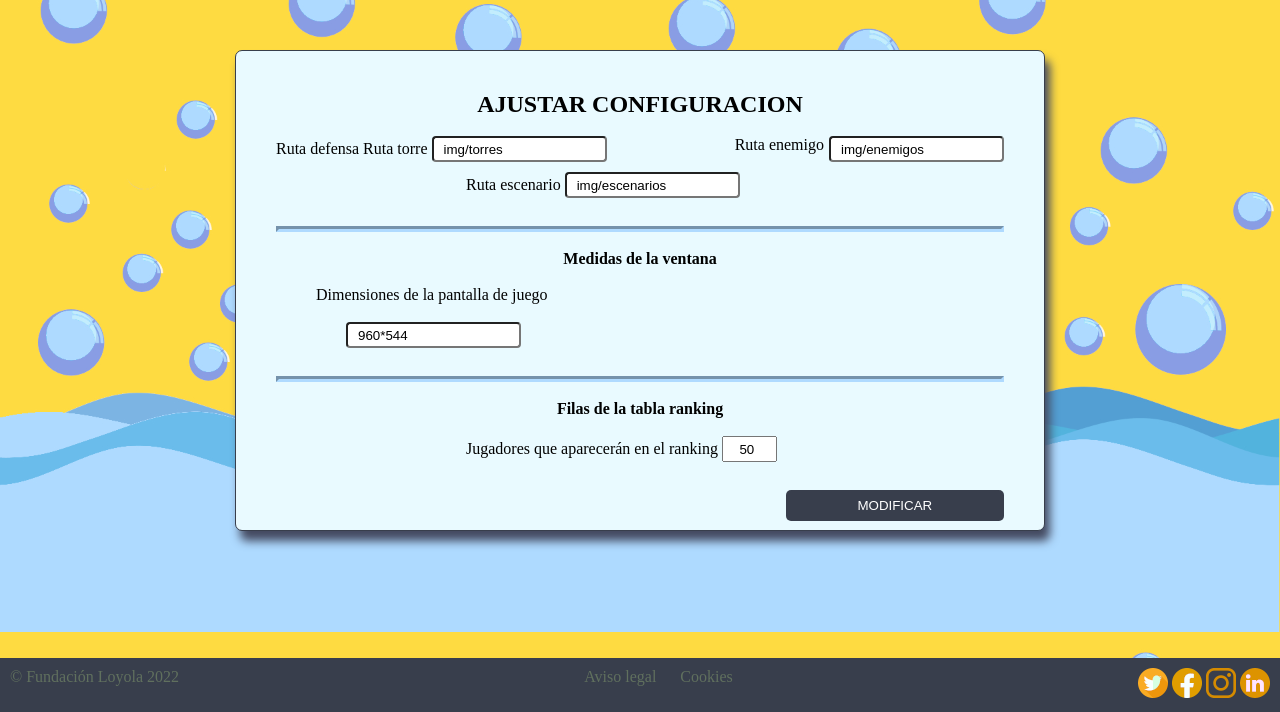
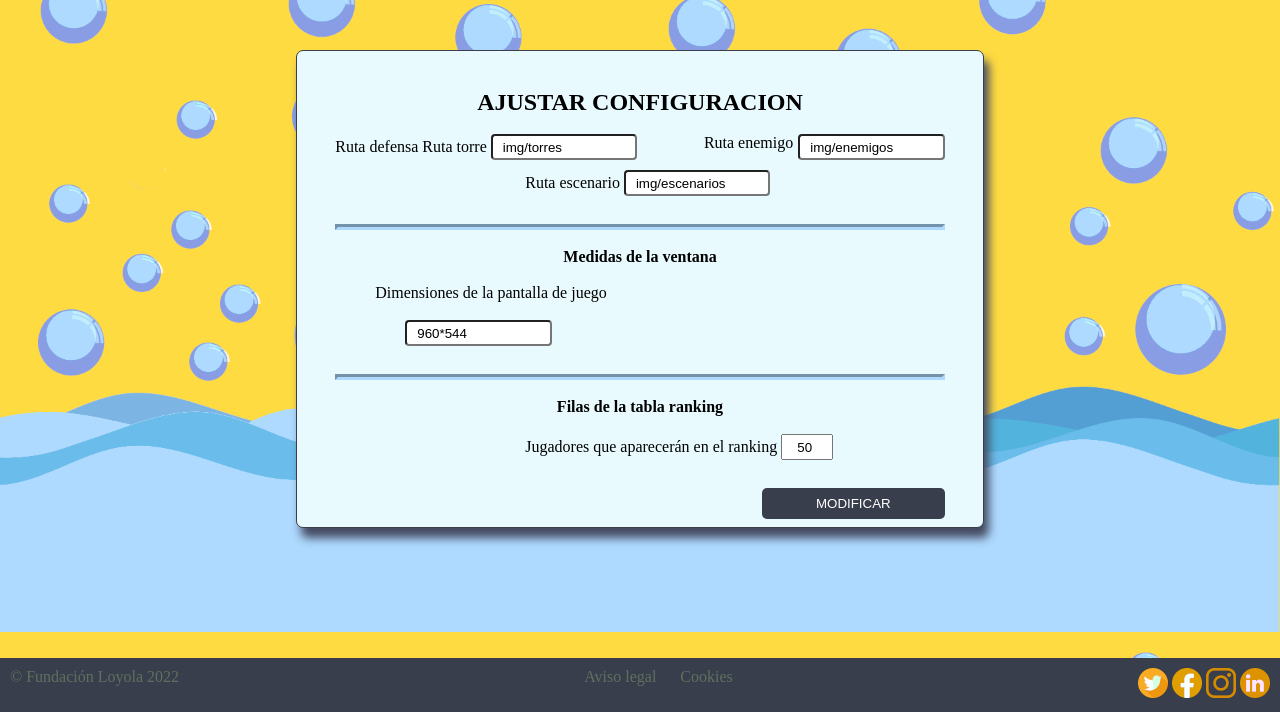
Before and after one commit to MiguelHidalgoCastro/2223_2DAW_LIMPIANDO_LA_PLAYA, a PHP site: page /php/vistas/configuracion.php in a window 1280 px wide. Shown: the part 88-800 px from the top of the page. Run offline with PHP 8.4, Linux system fonts and the light colour scheme; the visitor is signed in with stand-in values (Sample User, id 1); data comes from the database, SQL or seed files in the repository; data that the repository does not hold is empty; some web fonts are replaced.

Commit message:
Unión css alberto y mío, todo ok

```diff
--- a/src/css/style.css
+++ b/src/css/style.css
@@ -334,9 +334,9 @@ footer div#rrss img:hover {
 
 /*Se refiere al div con id="divConfiguracion" que esta dentro del main*/
 main div#divConfiguracion {
-    width: 810px; /*Ancho del formulario*/
+    width: 53.771649%; /*Ancho del formulario*/
     /*height: 250px;*/
-    padding: 40px;
+    padding: 3%;
     margin: 50px auto;
     background-color: #E9FAFF;
     border-radius: 7px;
@@ -360,7 +360,7 @@ main div#divConfiguracion form hr{
 
 /*Modificar los inputs type="text" que estan el en formulario de configuracion*/
 main div#divConfiguracion form input[type="text"]{
-    width: 175px;
+    width: 24.0461%;
     height: 26px;
     margin-bottom: 10px;
     padding-left: 10px;
@@ -370,7 +370,7 @@ main div#divConfiguracion form input[type="text"]{
 
 /*Modificar los inputs type="number" que estan el en formulario de configuracion*/
 main div#divConfiguracion form input[type="number"]{
-    width: 55px;
+    width: 8.5573%;
     height: 26px;
     text-align: center;
     margin-bottom: 10px;
@@ -446,7 +446,7 @@ form#formConfiguracion input[type="submit"]:hover {
 
 /*Se aplica el estilo al div con id="divEnemigos", es el div del listado de los enemigos que hay*/
 div#divEnemigos{
-    width: 800px;
+    width: 58.9248%;
     background-color: #E9FAFF;
     margin: 40px auto;
     padding: 25px;
@@ -463,7 +463,7 @@ div#divEnemigos h1{
 
 /*Se le aplican estilos a la tabla del listado de enemigos que estan en el div con id="divEnemigos"*/
 div#divEnemigos table#tableEnemigos{
-    width: 700px;
+    width: 89.2275%;
     text-align: center;
     border-radius: 5px;
     border-color: #AFDAFF;
@@ -512,7 +512,7 @@ table#tableEnemigos img.imgTabla:hover{
 
 /*Aplicamos estilo al div con id="divNuevoEnemigo"*/
 div#divNuevoEnemigo{
-    width: 500px;
+    width: 33.1921%;
     height: 470px;
     padding: 30px;
     margin: 50px auto;
@@ -539,7 +539,7 @@ div#divNuevoEnemigo form input{
 
 /*Se le aplica estilos a los inputs type="number" que estan en el div con id="divNuevoEnemigo"*/
 div#divNuevoEnemigo form input[type="number"]{
-   width: 65px;
+   width: 16.8480%;
    padding-left: 25px;
 }
 
```
